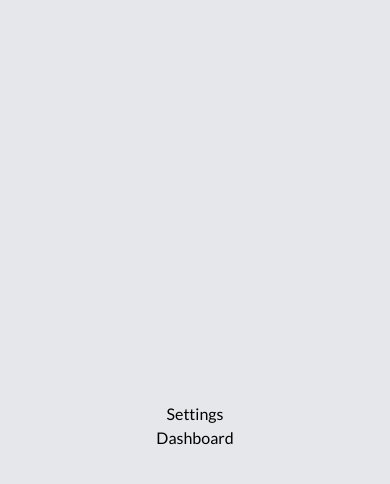
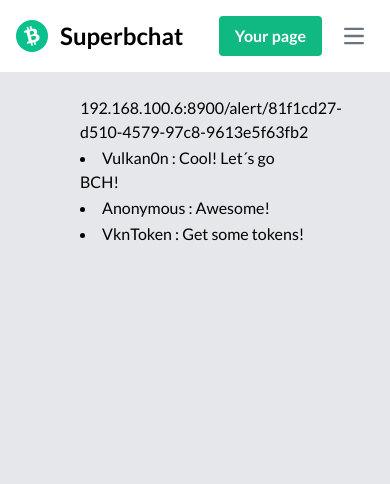
Before and after one commit to vulkan0n/superbchat, a Vue app in the folder frontend/: page /dashboard in a window 390 px wide. Shown: the top 484 px of the page. Built offline with nearby package versions, Linux system fonts and the light colour scheme.

Commit message:
First dashboard changes, moved settings from view to dashboard

```diff
--- a/frontend/src/App.vue
+++ b/frontend/src/App.vue
@@ -74,7 +74,7 @@
         </div>
       </div>
     </header>
-    <div class="mt-2 flex-1 flex items-center justify-center flex-col">
+    <div :class="route.name != 'dashboard' ? 'mt-2 flex-1 flex items-center justify-center flex-col' : ''">
       <RouterView />
     </div>
   </div>
--- /dev/null
+++ b/frontend/src/components/Dashboard.vue
@@ -0,0 +1,47 @@
+<script>
+const fakeAlertUrl =
+  "192.168.100.6:8900/alert/81f1cd27-d510-4579-97c8-9613e5f63fb2";
+
+const fakeMessages = [
+  {
+    sender: "Vulkan0n",
+    amount: 0.0001,
+    message: "Cool! Let´s go BCH!",
+  },
+  {
+    sender: "Anonymous",
+    amount: 0.00014,
+    message: "Awesome!",
+  },
+  {
+    sender: "VknToken",
+    amount: 0,
+    message: "Get some tokens!",
+    isCashToken: true,
+    cashToken: {
+      symbol: "VKN",
+      amount: 10,
+      logo: "https://gist.githubusercontent.com/vulkan0n/74922802a5d3a8861765e882c3a2db1a/raw/logo.png",
+    },
+  },
+];
+
+export default {
+  setup() {
+    return { fakeMessages, fakeAlertUrl };
+  },
+};
+</script>
+
+<template>
+  <div>
+    <h1>{{ fakeAlertUrl }}</h1>
+    <li
+      v-for="superbchat in fakeMessages"
+      :key="superbchat.sender"
+      class="my-0.5"
+    >
+      {{ superbchat.sender }} : {{ superbchat.message }}
+    </li>
+  </div>
+</template>
--- a/frontend/src/views/SettingsView.vue
+++ b/frontend/src/components/Settings.vue
@@ -35,7 +35,7 @@
 </script>
 
 <template>
-  <div class="flex flex-col h-screen justify-center items-center">
+  <div class="flex flex-col  justify-center items-center">
     <div class="max-w-lg mx-4 space-y-10 text-gray-600">
       <div class="max-w-lg mx-4 space-y-10 text-gray-600">
         <div class="relative w-full">
@@ -77,13 +77,13 @@
             </div>
             <div class="mb-6">
               <label class="block text-gray-500 font-bold">
-                <input class="mr-2 leading-tight" type="checkbox" v-model="defaultShowAmount" />
+                <input class="mr-2 leading-tight accent-emerald-700" type="checkbox" v-model="defaultShowAmount" />
                 <span class="text-sm"> Default "Show Amount" checked </span>
               </label>
             </div>
             <div class="flex items-center justify-between">
               <button
-                class="bg-green-600 hover:bg-green-700 text-white font-bold py-2 px-4 rounded focus:outline-none focus:shadow-outline"
+                class="bg-emerald-600 hover:bg-emerald-700 text-white font-bold py-2 px-4 rounded focus:outline-none focus:shadow-outline"
                 type="button"
                 @click="verifyAndUpdateSettings"
               >
--- /dev/null
+++ b/frontend/src/components/Wallet.vue
@@ -0,0 +1,3 @@
+<template>
+  <h1>Wallet</h1>
+</template>
--- a/frontend/src/router/index.js
+++ b/frontend/src/router/index.js
@@ -20,11 +20,6 @@
       component: () => import('../views/SignUpView.vue')
     },
     {
-      path: '/user/settings',
-      name: 'settings',
-      component: () => import('../views/SettingsView.vue')
-    },
-    {
       path: '/dashboard',
       name: 'dashboard',
       component: () => import('../views/DashboardView.vue')
--- a/frontend/src/views/DashboardView.vue
+++ b/frontend/src/views/DashboardView.vue
@@ -1,11 +1,111 @@
+<script>
+import { ref } from "vue";
+import Dashboard from "../components/Dashboard.vue"
+import Settings from "@/components/Settings.vue";
+import Wallet from "@/components/Wallet.vue";
+
+const fakeUser = "vulkan0n";
+
+export default {
+  components: { Dashboard, Settings, Wallet },
+  setup() {
+    let showNavMenuMobile = ref(false);
+    let selectedTab = ref("Dashboard");
+    return { Dashboard, fakeUser, showNavMenuMobile, selectedTab };
+  },
+};
+</script>
+
 <template>
-  <div class="wrapper">
-    <nav>
-      <RouterLink to="/user/settings">Settings</RouterLink>
-    </nav>
+  <nav
+    class="bg-white dark:bg-gray-700 fixed w-full z-20 top-0 start-0 border-b border-gray-200 dark:border-gray-600"
+  >
+    <div
+      class="max-w-screen-xl flex flex-wrap items-center justify-between mx-auto p-4"
+    >
+      <div class="flex items-center space-x-3 rtl:space-x-reverse">
+        <img
+          src="../../src/assets/bitcoin-cash-bch-logo.svg"
+          class="h-8"
+          alt="BCH Logo"
+        />
+        <span
+          class="self-center text-2xl font-semibold whitespace-nowrap dark:text-white"
+          >Superbchat</span
+        >
+      </div>
+      <div class="flex md:order-2 space-x-3 md:space-x-0 rtl:space-x-reverse">
+        <RouterLink
+          :to="'/' + fakeUser"
+          target="_blank"
+          class="bg-emerald-500 hover:bg-emerald-700 text-white font-bold py-2 px-4 rounded focus:outline-none focus:shadow-outline"
+          >Your page</RouterLink
+        >
+        <button
+          data-collapse-toggle="navbar-sticky"
+          type="button"
+          class="inline-flex items-center p-2 w-10 h-10 justify-center text-sm text-gray-500 rounded-lg md:hidden hover:bg-gray-100 focus:outline-none focus:ring-2 focus:ring-gray-200 dark:text-gray-400 dark:hover:bg-gray-700 dark:focus:ring-gray-600"
+          aria-controls="navbar-sticky"
+          aria-expanded="false"
+          @click="showNavMenuMobile = !showNavMenuMobile"
+        >
+          <span class="sr-only">Open main menu</span>
+          <svg
+            class="w-5 h-5"
+            aria-hidden="true"
+            xmlns="http://www.w3.org/2000/svg"
+            fill="none"
+            viewBox="0 0 17 14"
+          >
+            <path
+              stroke="currentColor"
+              stroke-linecap="round"
+              stroke-linejoin="round"
+              stroke-width="2"
+              d="M1 1h15M1 7h15M1 13h15"
+            />
+          </svg>
+        </button>
+      </div>
+      <div
+        class="items-center justify-between w-full md:flex md:w-auto md:order-1"
+        :class="showNavMenuMobile ? '' : 'hidden'"
+        id="navbar-sticky"
+      >
+        <ul
+          class="flex flex-col p-4 md:p-0 mt-4 font-medium border border-gray-100 rounded-lg bg-gray-50 md:space-x-8 rtl:space-x-reverse md:flex-row md:mt-0 md:border-0 md:bg-white dark:bg-gray-800 md:dark:bg-gray-700 dark:border-gray-700"
+        >
+          <li>
+            <button
+              class="block py-2 px-3 text-white rounded md:p-0 md:text-blue-700 md:dark:text-white"
+              :class="selectedTab == 'Dashboard' ? 'font-bold bg-emerald-700 md:bg-transparent' : 'md:hover:underline md:dark:hover:underline dark:hover:bg-gray-700 '"
+              @click="selectedTab = 'Dashboard'"
+              >Dashboard</button
+            >
+          </li>
+          <li>
+            <button
+              class="block py-2 px-3 text-gray-900 rounded md:p-0 md:hover:bg-transparent dark:text-white dark:hover:text-white md:dark:hover:bg-transparent dark:border-gray-700"
+              :class="selectedTab == 'Settings' ? 'font-bold bg-emerald-700 md:bg-transparent' : 'md:hover:underline md:dark:hover:underline dark:hover:bg-gray-700 '"
+              @click="selectedTab = 'Settings'"
+              >Settings</button
+            >
+          </li>
+          <li>
+            <button
+              class="block py-2 px-3 text-gray-900 rounded md:p-0 md:hover:bg-transparent  dark:text-white dark:hover:text-white  dark:border-gray-700"
+              :class="selectedTab == 'Wallet' ? 'font-bold bg-emerald-700 md:bg-transparent' : 'md:hover:underline md:dark:hover:underline dark:hover:bg-gray-700 '"
+              @click="selectedTab = 'Wallet'"
+              >Wallet</button
+            >
+          </li>
+        </ul>
+      </div>
+    </div>
+  </nav>
+  <div class="mt-24 mb-14 mx-20">
+    <dashboard v-show="selectedTab == 'Dashboard'" />
+    <settings v-show="selectedTab == 'Settings'" />
+    <wallet v-show="selectedTab == 'Wallet'" />
   </div>
-
-  <main>
-    <h1>Dashboard</h1>
-  </main>
 </template>
```
